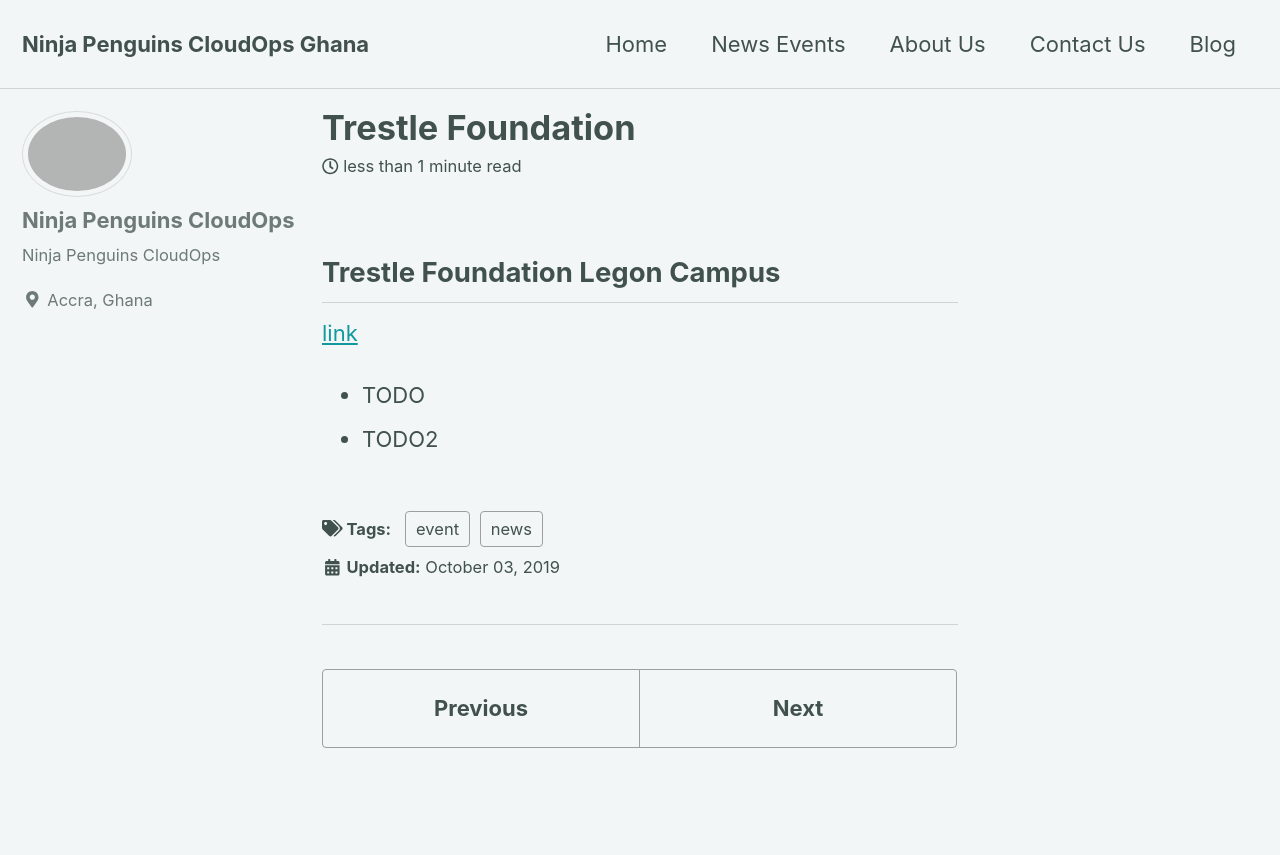
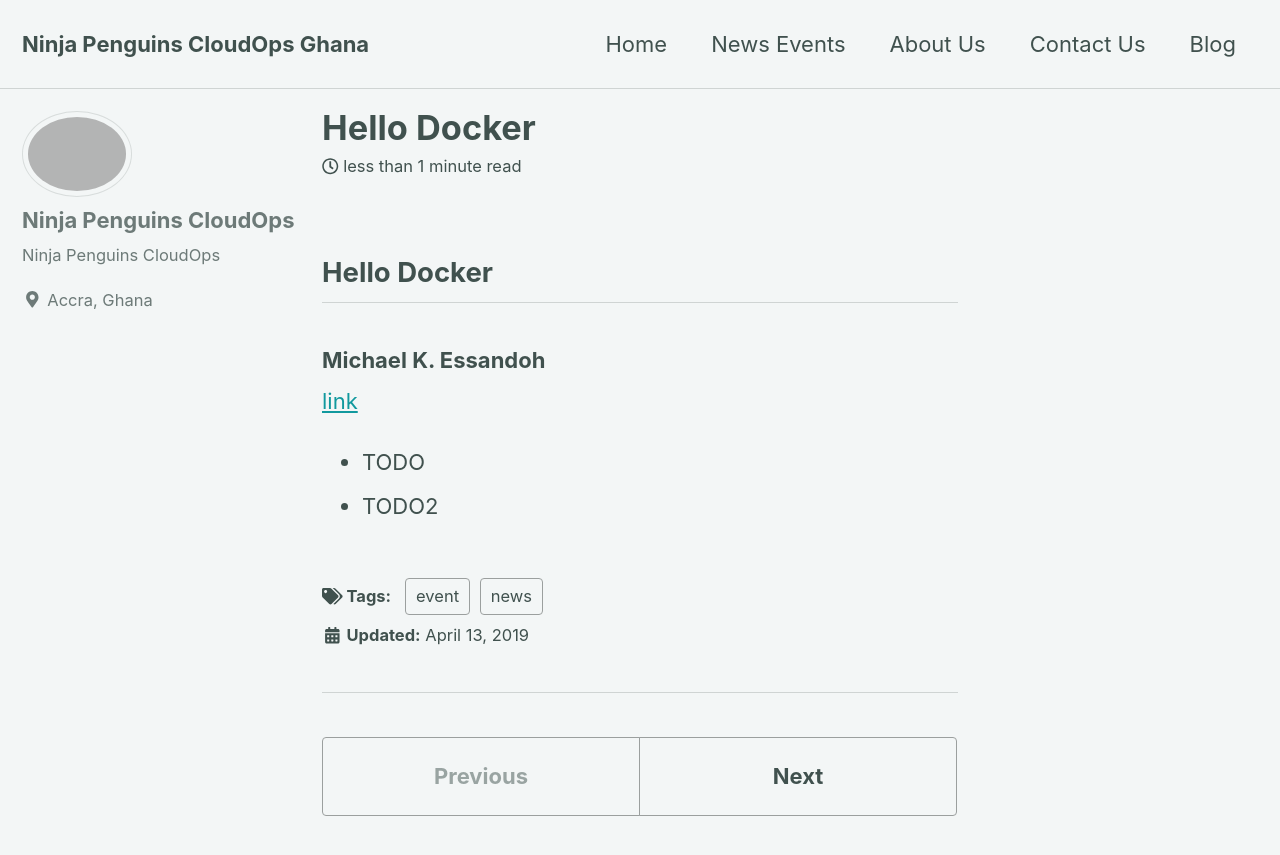
Before and after one commit to NinjaPenguinsGhana/NinjaPenguinsGhana.github.io, a Jekyll site: the page built from _posts/2019-04-13-docker.md, in a window 1280 px wide and 900 px high. Shown: the top 855 px of the window. Built offline with Jekyll 4.4.1, drawn with Linux system fonts in a browser that asks for light colours; nearby versions of some CDN libraries; some of the changed text lies outside the part shown.

```diff
--- a/_posts/2019-10-03-trest.md
+++ b/_posts/2019-04-13-docker.md
@@ -1,13 +1,14 @@
 ---
-title: "Trestle Foundation "
-date: 2019-10-03
+title: "Hello Docker "
+date: 2019-04-13
 tags: [event, news]
-excerpt: "Trestle Foundation "
+excerpt: "Introduction to Docker"
 # header:
 #   image: "/images/perceptron/percept.jpg"
 ---
 
-## Trestle Foundation Legon Campus
+## Hello Docker
+### Michael K. Essandoh
 
 [link](https://link.com)
 
```
Also changed, not shown: _posts/2019-05-19-CI.md (added, +15 -0 lines), _posts/2019-06-06-tva.md (deleted, +0 -14 lines), _posts/2019-07-11-GTL.md (renamed from _posts/2020-01-11-GTL.md, +4 -4 lines), _posts/2019-11-04-TIG copy.md (deleted, +0 -13 lines), _posts/2019-11-04-TIG2.md (+3 -3 lines).
